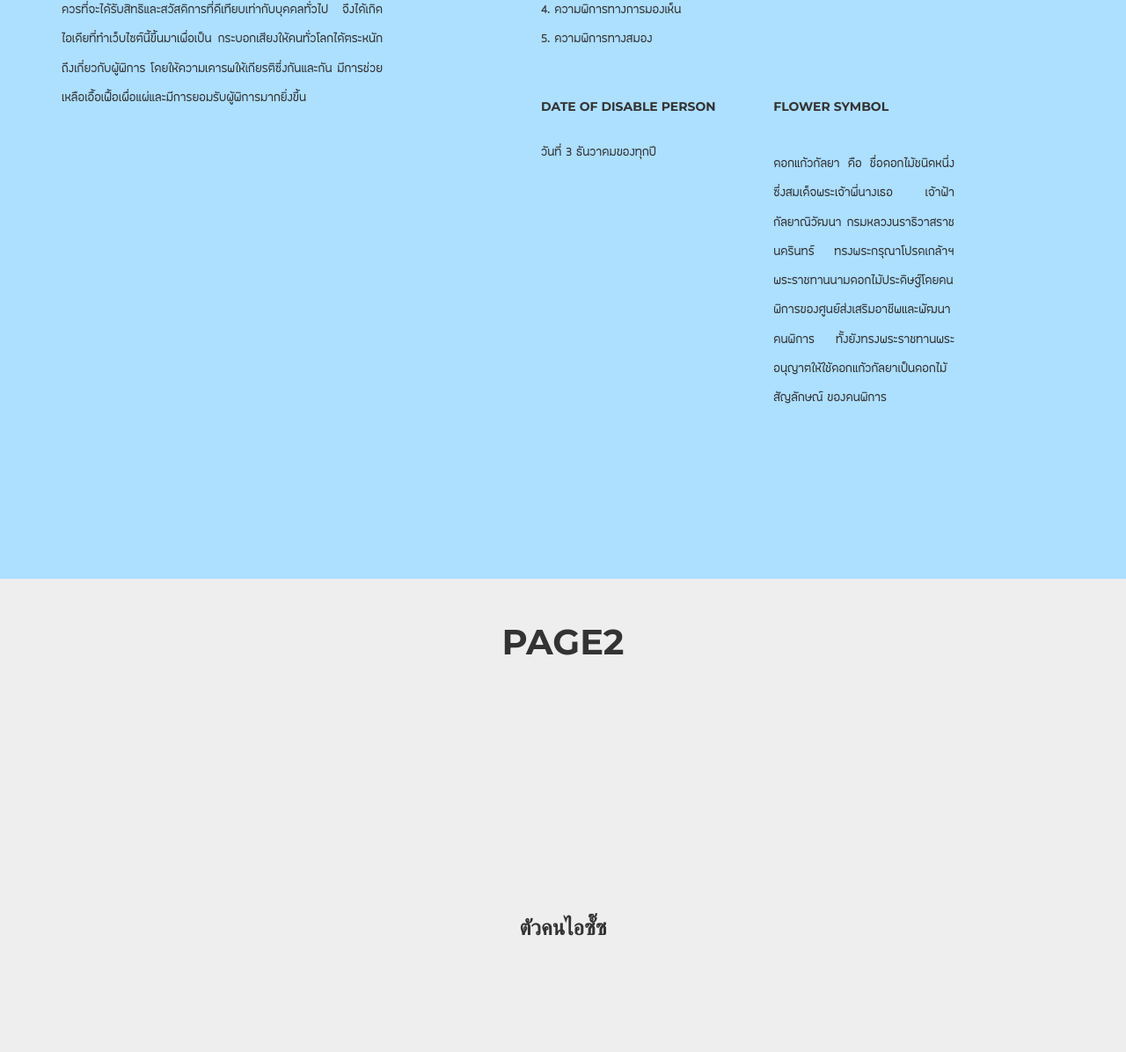
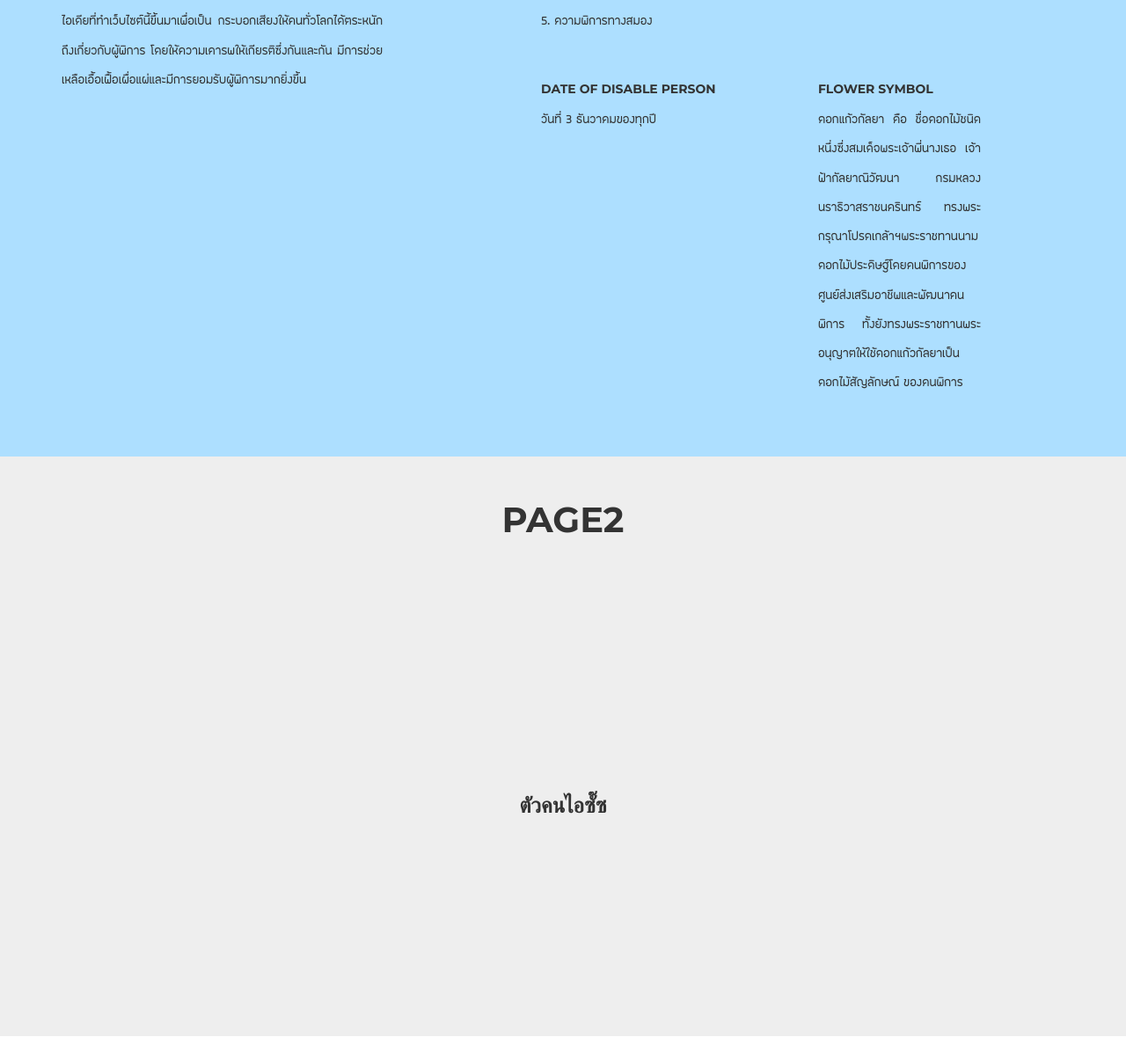
Before and after one commit to soipachara43/project-disable, a PHP site: page / in a window 1280 px wide. Shown: the part 1004-2200 px from the top of the page at 88% size. Run offline with PHP 8.4, Linux system fonts and the light colour scheme; some libraries are stand-ins or nearby versions; some web fonts are replaced.

Commit message:
Update Page1

```diff
--- a/demo(test)/css/agency.css
+++ b/demo(test)/css/agency.css
@@ -721,7 +721,7 @@ header .intro-text .intro-heading {
     margin-top: 100px;
     margin-bottom: 25px;
     color: white;
-    z-index: 9999;
+    z-index: 999;
     position: relative;
 }
 
@@ -772,6 +772,12 @@ section h3.section-subheading {
         padding: 150px 0;
     }
 }
+.page1_1{
+    padding:130px 0;
+    padding-bottom:0px;
+    margin-bottom:-110px;
+}
+
 
 .service-heading {
     margin: 30px 0;
@@ -1261,6 +1267,7 @@ aside.clients img {
     margin: 50px auto;
 }
 
+
 section#inct {
     background-color: #222222;
 }
--- a/demo(test)/index.html
+++ b/demo(test)/index.html
@@ -81,7 +81,7 @@
         </div>
     </header>
     <!-- Services Section -->
-    <section id="services" style="background-color: #ADDFFF;">
+    <section class="page1_1" id="services" style="background-color: #ADDFFF;">
         <div class="container">
             <div class="row">
                 <div class="col-lg-12">
@@ -103,7 +103,7 @@
                         </table>
                     </span>
                     <span style="display: inline-block;float: left;">
-                        <table style="width: 500px; height: 410px;margin-left: 90px;float: left; margin-left: 145px">
+                        <table style="width: 500px; height: 200px;margin-left: 90px;float: left; margin-left: 145px">
                             <tbody>
                                 <tr>
                                     <td style="width: 700px;height:35px;"><h5>KNOWLEDGE ABOUT</h5></td>
@@ -116,15 +116,15 @@
 3. ความพิการทางการได้ยิน<br>
 4. ความพิการทางการมองเห็น<br>
 5. ความพิการทางสมอง<br><br></p></td>
-                                    <td style="width: 80px;height: 225px;padding-left:20px;padding-right:20px;padding-top:0px;padding-bottom:0px;text-align: center;"><img src="https://cdn0.iconfinder.com/data/icons/medical-set/100/disabled-512.png" style="width:auto;height:100px;"/></td>
+                                    <td style="width: 80px;padding-top:15px;text-align: left;position: absolute;"><img src="https://cdn0.iconfinder.com/data/icons/medical-set/100/disabled-512.png" style="width:100px;height:100px;"/></td>
                                 </tr>
                                 <tr>
                                     <td style="width: 103.2px;height:35px;"><h5>DATE of DISABLE PERSON</h5></td>
                                     <td style="width: 200px;height:35px;"><h5>FLOWER SYMBOL</h5></td>
                                 </tr>
                                 <tr>
-                                    <td style="width: 103.2px;"><p style="height: 325px;padding-left: 0px;padding-right: 20px;padding-top:0px;text-align: justify;font-size: 19px;font-family:'FC Lamoon'">วันที่ 3 ธันวาคมของทุกปี</p></td>
-                                    <td style="width: 140px;"><p style="padding: 30px;padding-left:0px;text-align: justify;font-size: 19px;font-family:'FC Lamoon'">ดอกแก้วกัลยา คือ ชื่อดอกไม้ชนิดหนึ่งซึ่งสมเด็จพระเจ้าพี่นางเธอ เจ้าฟ้ากัลยาณิวัฒนา กรมหลวงนราธิวาสราชนครินทร์ ทรงพระกรุณาโปรดเกล้าฯ พระราชทานนามดอกไม้ประดิษฐ์โดยคนพิการของศูนย์ส่งเสริมอาชีพและพัฒนาคนพิการ ทั้งยังทรงพระราชทานพระอนุญาตให้ใช้ดอกแก้วกัลยาเป็นดอกไม้สัญลักษณ์ ของคนพิการ</p></td>
+                                    <td style="width: 103.2px;"><p style="height: 500px;padding-left: 0px;padding-right: 20px;padding-top:0px;text-align: justify;font-size: 19px;font-family:'FC Lamoon'">วันที่ 3 ธันวาคมของทุกปี</p></td>
+                                    <td style="width: 140px;"><p style="height: 500px;padding-top:0px;padding-left:0px;text-align: justify;font-size: 19px;font-family:'FC Lamoon'">ดอกแก้วกัลยา คือ ชื่อดอกไม้ชนิดหนึ่งซึ่งสมเด็จพระเจ้าพี่นางเธอ เจ้าฟ้ากัลยาณิวัฒนา กรมหลวงนราธิวาสราชนครินทร์ ทรงพระกรุณาโปรดเกล้าฯพระราชทานนามดอกไม้ประดิษฐ์โดยคนพิการของศูนย์ส่งเสริมอาชีพและพัฒนาคนพิการ ทั้งยังทรงพระราชทานพระอนุญาตให้ใช้ดอกแก้วกัลยาเป็นดอกไม้สัญลักษณ์ ของคนพิการ</p></td>
                                 </tr>
                             </tbody>
                         </table>
@@ -139,7 +139,7 @@
             <div class="row">
                 <div class="col-lg-12 text-center">
                     <h2 class="section-heading">PAGE2</h2><br><br><br><br><br><br><br><br><br><br><br><br><br>
-                    <h3>ตัวคนไอซั๊ซ</h3><br><br><br>
+                    <h3>ตัวคนไอซั๊ซ</h3><br><br><br><br><br><br><br><br><br>
                 </div>
             </div>
         </div>
@@ -151,7 +151,7 @@
             <div class="row">
                 <div class="col-lg-12 text-center">
                     <h2 class="section-heading">PAGE3</h2><br><br><br><br><br><br><br><br><br><br><br><br>
-                    <h3>แผนที่ไอชิบหาย<h3><br><br>
+                    <h3>แผนที่ไอชิบหาย<h3><br><br><br><br><br><br><br>
                 </div>
             </div>
         </div>
@@ -162,7 +162,7 @@
         <div class="container">
             <div class="row">
                 <div class="col-lg-12 text-center">
-                    <h2 class="section-heading">My Team</h2><br><br><br>61070030<br><br>61070155<br><br>61070156<br><br>61070161<br><br>61070184<br><br>61070204<br><br>61070235<br><br>
+                    <h2 class="section-heading">My Team</h2><br><br><br><br><br><br><br><br>61070030<br><br>61070155<br><br>61070156<br><br>61070161<br><br>61070184<br><br>61070204<br><br>61070235<br><br><br><br>
                 </div>
             </div>
             <!--<div class="row">
```
